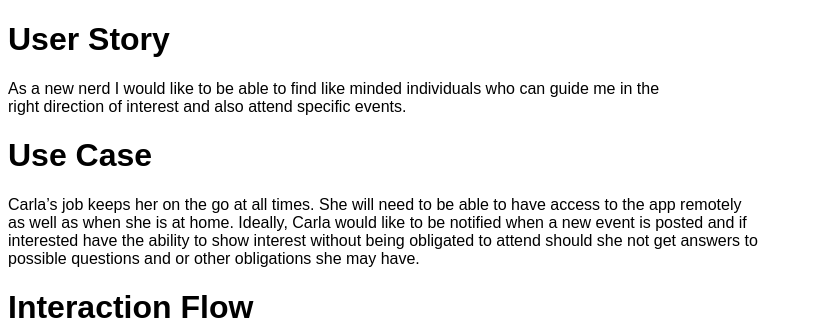
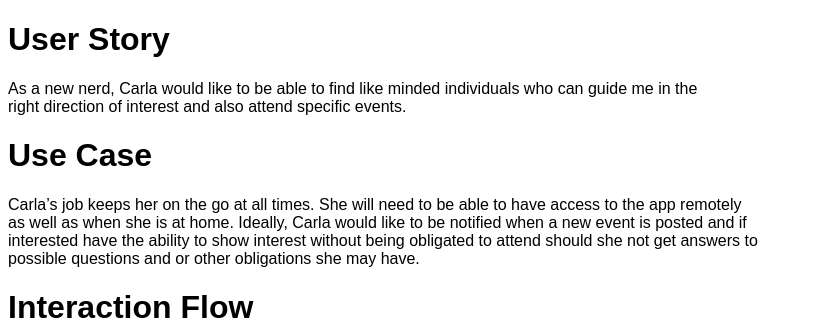
Before and after one commit to mpeseke/nerd-nook, a PHP site: page /carlaUseCase.php in a window 1280 px wide. Shown: the top 324 px of the page, without its empty margins (0-813 px from the left). Run offline with PHP 8.4, Linux system fonts and the light colour scheme.

Commit message:
changed I to Carla in use case

```diff
--- a/epic/carlaUseCase.php
+++ b/epic/carlaUseCase.php
@@ -8,7 +8,7 @@
 	<body>
 		<!-- Carla's User Story -->
 		<h1>User Story</h1>
-		<p>As a new nerd I would like to be able to find like minded individuals who can guide me in the<br>
+		<p>As a new nerd, Carla would like to be able to find like minded individuals who can guide me in the<br>
 			right direction of interest and also attend specific events.</p>
 		<!-- Carla's Use Case-->
 		<h1>Use Case</h1>
```
